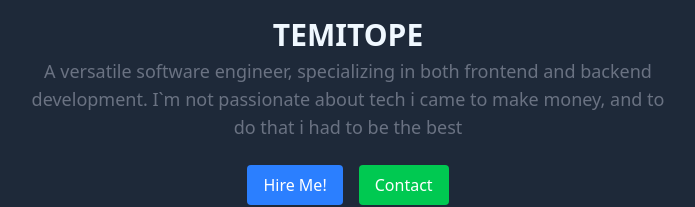
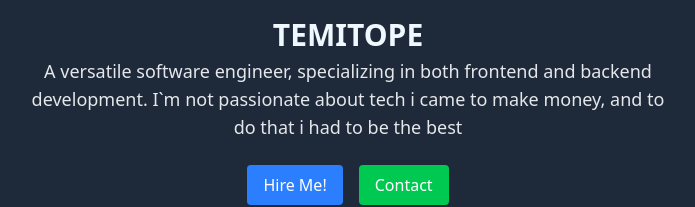
Before and after one commit to AfeezTemitope/Portfolioo, a React (Vite) app: page / in a window 1280 px wide. Shown: the part 494-701 px from the top of the page, without its empty margins (292-987 px from the left). Built offline with nearby package versions, Linux system fonts and the light colour scheme.

Commit message:
adjustwed the navBar

```diff
--- a/src/components/AboutMe.tsx
+++ b/src/components/AboutMe.tsx
@@ -5,7 +5,7 @@ const AboutMe = () => {
         {
             icon: <FaPaintBrush className="text-3xl mr-4 text-white" />,
             title: "Wadyson Printing Production",
-            subtitle: "Graphic Design (Corel Draw)",
+            subtitle: "Corel Draw",
             date: "2009 - 2014",
         },
         {
--- a/src/components/Header.tsx
+++ b/src/components/Header.tsx
@@ -41,7 +41,7 @@ const Header = () => {
                                 TEMITOPE
                             </span>
                         </h1>
-                        <a href="#about" className="text-md md:text-lg mt-1 text-gray-500 block md:inline">
+                        <a href="#about" className="text-md md:text-lg mt-1 text-gray-200 block md:inline">
                             A versatile software engineer, specializing in both frontend and backend development.
                             I`m not passionate about tech i came to make money, and to do that i had to be the best
                         </a>
--- a/src/components/NavBar.tsx
+++ b/src/components/NavBar.tsx
@@ -37,7 +37,7 @@ const NavBar: React.FC<NavBarProps> = ({ siteTitle = "Portfolio" }) => {
 
     return (
         <nav
-            className="flex flex-col md:flex-row md:justify-center items-center fixed top-0 left-0 right-0 w-full shadow-md z-50 py-6 bg-gray-800 px-4 md:px-0"
+            className="flex flex-col md:flex-row md:justify-center items-center fixed top-0 left-0 right-0 w-full shadow-md z-50 py-6  px-4 md:px-0"
             ref={menuRef}
         >
             {/* Hamburger Menu (Mobile) */}
```
